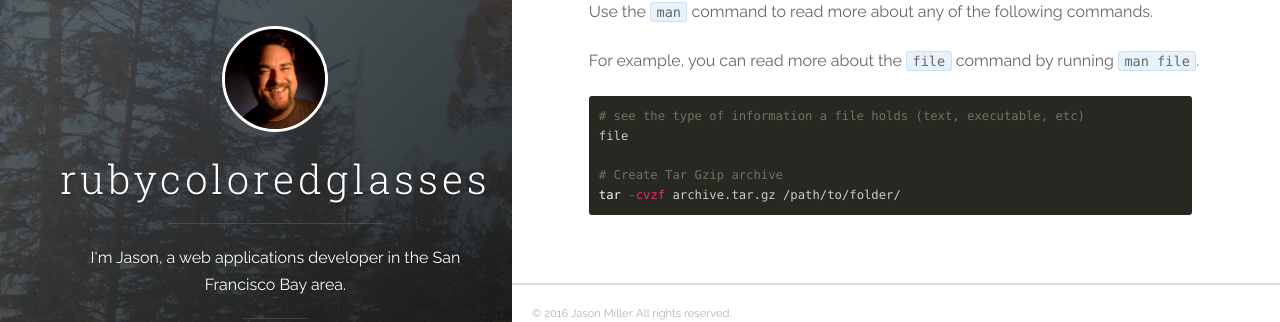
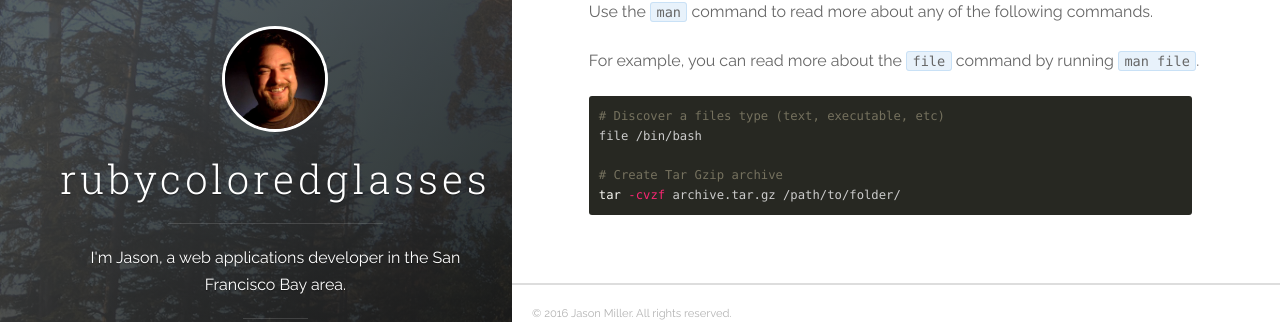
Before and after one commit to redconfetti/redconfetti.github.io, a Jekyll site: the page built from cheat-sheets/linux/index.md, in a window 1280 px wide. Shown: the part 182-504 px from the top of the page. Built offline with Jekyll 4.4.1, drawn with Linux system fonts in a browser that asks for light colours; nearby versions of some CDN libraries.

Commit message:
Improves file command example

````diff
--- a/cheat-sheets/linux/index.md
+++ b/cheat-sheets/linux/index.md
@@ -10,8 +10,8 @@ For example, you can read more about the `file` command by running `man file`.
 
 
 ``` shell
-# see the type of information a file holds (text, executable, etc)
-file
+# Discover a files type (text, executable, etc)
+file /bin/bash
 
 # Create Tar Gzip archive
 tar -cvzf archive.tar.gz /path/to/folder/
````
